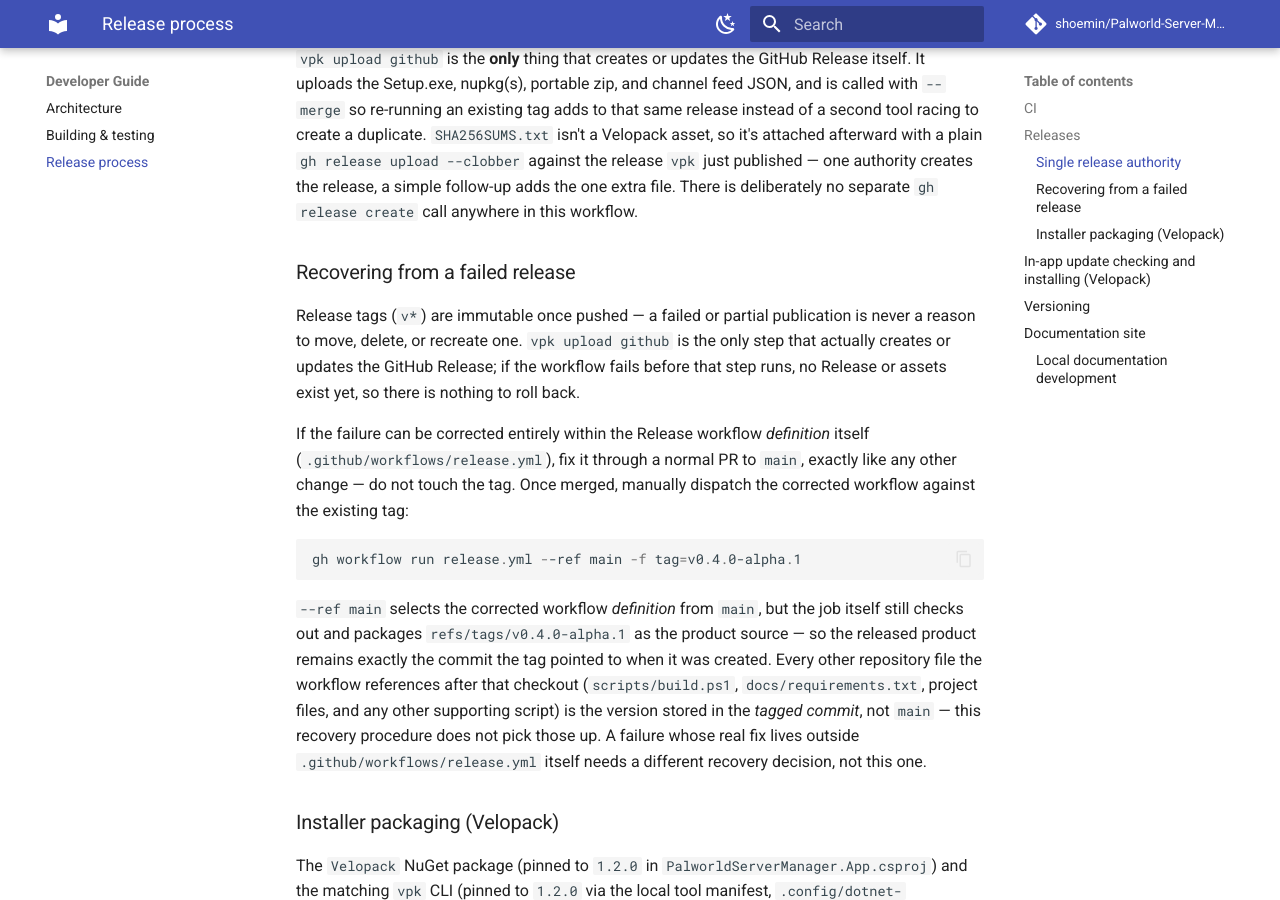
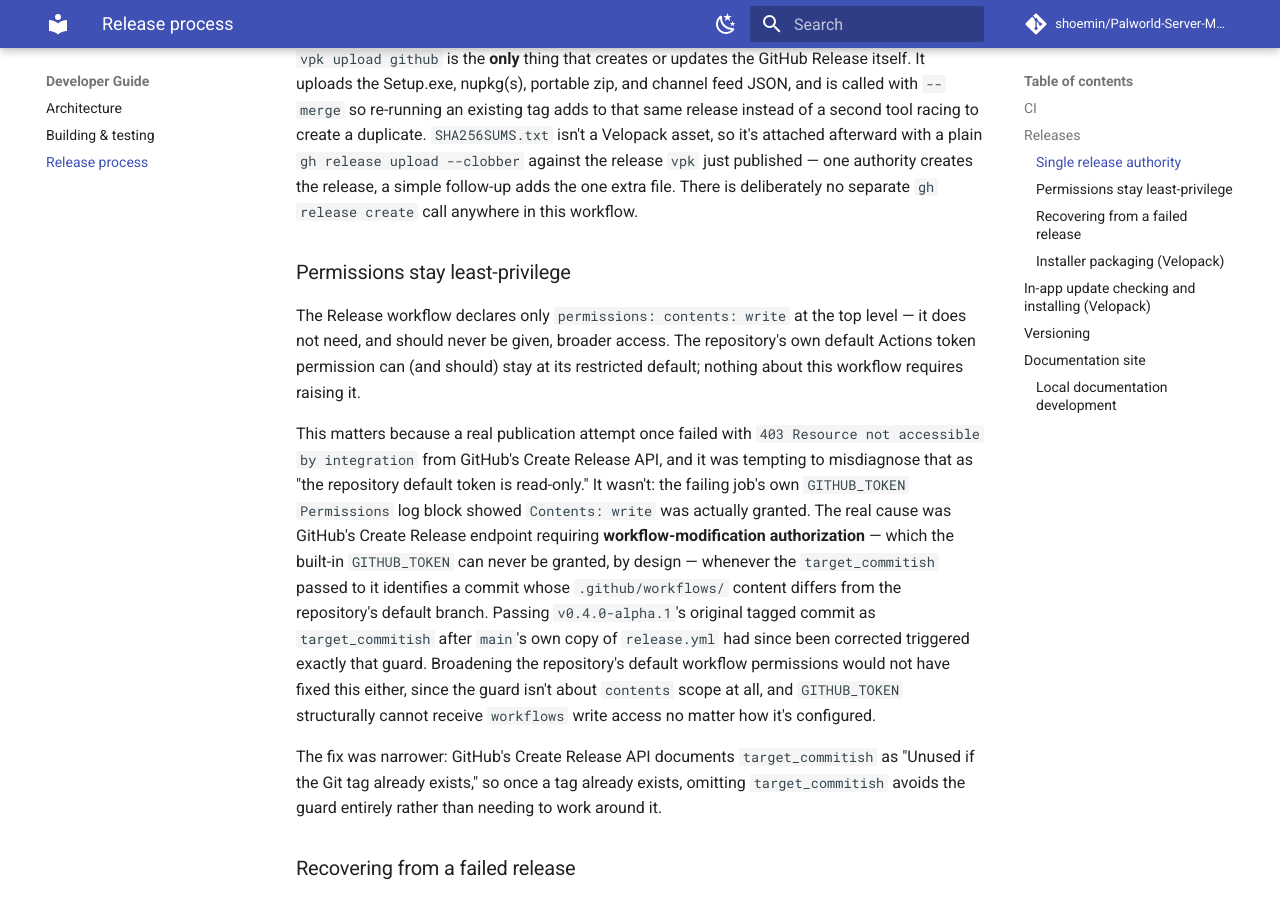
Before and after one commit to shoemin/Palworld-Server-Manager, an MkDocs documentation site: the page built from docs/developer/release-process.md, in a window 1280 px wide and 900 px high, scrolled down 1445 px. Built offline with MkDocs 1.6.1 and Material for MkDocs 9.7.7, drawn with Linux system fonts in a browser that asks for light colours; comment, search, counter and statistics services are not loaded.

Commit message:
Fix existing-tag alpha.1 release publication (#8)
The first real workflow_dispatch publication attempt for the immutable v0.4.0-alpha.1 tag passed build, tests, docs, packaging, installer verification, LICENSE checks, and checksum generation, but failed when Velopack attempted to create the GitHub Release.

The failing Actions job itself had:

- Contents: write
- Metadata: read

so the repository's restricted default Actions permission was not the cause.

The actual failure came from passing the older tagged product commit through Create Release target_commitish after .github/workflows/release.yml had changed on main. GitHub's workflow-file authorization guard rejected that request with 403 "Resource not accessible by integration."

This change:

- removes --targetCommitish from vpk upload github when publishing the already-existing immutable tag;
- retains --tag as the release identity;
- retains the existing tagged-source checkout and commit verification;
- re-queries origin immediately before publication;
- requires the exact refs/tags/$tag ref to exist;
- correctly resolves annotated tags through the exact refs/tags/$tag^{} peeled ref;
- uses the exact tag-ref SHA for lightweight tags;
- compares the resolved remote commit with the exact product commit that was packaged;
- keeps repository Actions permissions least-privilege;
- does not introduce a PAT, GitHub App, tag recreation, or any product-code change.

Review hardening:

@chatgpt-codex-connector[bot] identified that the intermediate remote-tag verification used a prefix glob in a way that could accept a prefix-sharing tag if the requested exact release tag were absent.

The final implementation requires the exact remote tag ref before publication, and the corrected head was subsequently re-reviewed by @chatgpt-codex-connector[bot], which reported no major issues.

The underlying targetCommitish root-cause diagnosis and removal came from direct release-log analysis and GitHub/Velopack source research, not Codex.

Co-Authored-By: Claude Sonnet 5 <noreply@anthropic.com>

```diff
--- a/docs/developer/release-process.md
+++ b/docs/developer/release-process.md
@@ -23,6 +23,14 @@
 ### Single release authority
 
 `vpk upload github` is the **only** thing that creates or updates the GitHub Release itself. It uploads the Setup.exe, nupkg(s), portable zip, and channel feed JSON, and is called with `--merge` so re-running an existing tag adds to that same release instead of a second tool racing to create a duplicate. `SHA256SUMS.txt` isn't a Velopack asset, so it's attached afterward with a plain `gh release upload --clobber` against the release `vpk` just published — one authority creates the release, a simple follow-up adds the one extra file. There is deliberately no separate `gh release create` call anywhere in this workflow.
+
+### Permissions stay least-privilege
+
+The Release workflow declares only `permissions: contents: write` at the top level — it does not need, and should never be given, broader access. The repository's own default Actions token permission can (and should) stay at its restricted default; nothing about this workflow requires raising it.
+
+This matters because a real publication attempt once failed with `403 Resource not accessible by integration` from GitHub's Create Release API, and it was tempting to misdiagnose that as "the repository default token is read-only." It wasn't: the failing job's own `GITHUB_TOKEN Permissions` log block showed `Contents: write` was actually granted. The real cause was GitHub's Create Release endpoint requiring **workflow-modification authorization** — which the built-in `GITHUB_TOKEN` can never be granted, by design — whenever the `target_commitish` passed to it identifies a commit whose `.github/workflows/` content differs from the repository's default branch. Passing `v0.4.0-alpha.1`'s original tagged commit as `target_commitish` after `main`'s own copy of `release.yml` had since been corrected triggered exactly that guard. Broadening the repository's default workflow permissions would not have fixed this either, since the guard isn't about `contents` scope at all, and `GITHUB_TOKEN` structurally cannot receive `workflows` write access no matter how it's configured.
+
+The fix was narrower: GitHub's Create Release API documents `target_commitish` as "Unused if the Git tag already exists," so once a tag already exists, omitting `target_commitish` avoids the guard entirely rather than needing to work around it.
 
 ### Recovering from a failed release
 
```
Also changed, not shown: 1 other file.
